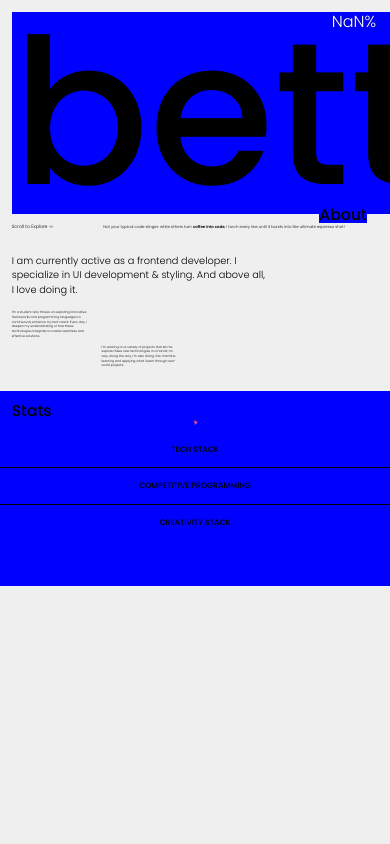
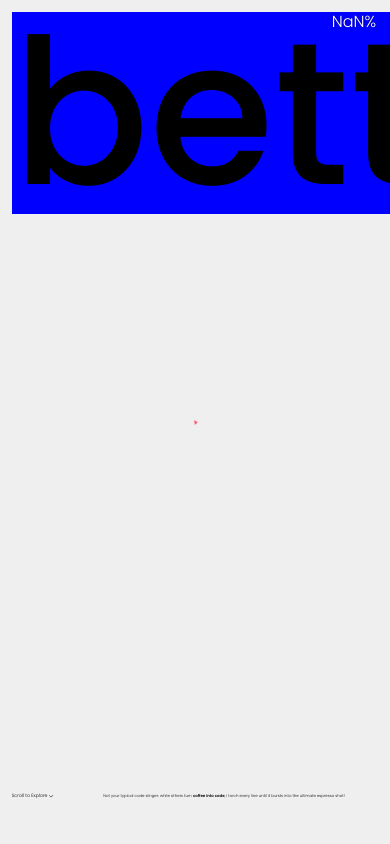
Before and after one commit to Omc12/Portfolio-V2, a React (Vite) app: page / in a window 390 px wide. Shown: the top 844 px of the page. Built offline with nearby package versions, Linux system fonts and the light colour scheme; a web font is replaced by a local one.

Commit message:
mini update

```diff
--- a/src/components/StatsSection.jsx
+++ b/src/components/StatsSection.jsx
@@ -5,7 +5,7 @@ import { motion } from 'framer-motion';
 import FlowingMenu from './imports/FlowingMenu/FlowingMenu';
 import FallingText from './imports/FallingText/FallingText';
 import CountUp from './imports/Counter/Counter';
-import useMousePosition from './imports/Mask/useMousePosition'; // Assuming this is in utils folder
+import useMousePosition from './imports/Mask/useMousePosition'; // Adjust path as needed
 
 gsap.registerPlugin(ScrollTrigger);
 
@@ -55,7 +55,14 @@ const StatsSection = () => {
   const contentRef = useRef(null);
   const [isHovered, setIsHovered] = useState(false);
   const { x, y } = useMousePosition();
-  const size = isHovered ? 200 : 0;
+  const size = isHovered ? 17 : 0; // Size in vw units
+  const offsetX = 0;    // No horizontal offset
+  const offsetY = -25;  // Moves mask circle upward (in vh units)
+
+  // Convert mouse position to viewport units with offsets
+  const maskX = (x / window.innerWidth * 100) - (size / 2) + offsetX;
+  const maskY = (y / window.innerHeight * 100) - (size / 2) + offsetY;
+  const maskSize = size;
 
   useEffect(() => {
     const section = sectionRef.current;
@@ -139,8 +146,8 @@ const StatsSection = () => {
             <motion.div
               className="mask"
               animate={{
-                WebkitMaskPosition: `${x - (size / 2)-0}px ${y - (size / 2)-125}px`,
-                WebkitMaskSize: `${size}px`,
+                WebkitMaskPosition: `${maskX}vw ${maskY}vh`, // Using vh for y-axis to move upward
+                WebkitMaskSize: `${maskSize}vw`,
               }}
               transition={{ type: "tween", ease: "backOut", duration: 0.5 }}
               style={{
@@ -149,7 +156,7 @@ const StatsSection = () => {
                 background: "#adff2f",
                 position: "absolute",
                 color: "black",
-                width: "100%", // Match #dsPara width
+                width: "100%",
                 height: "100%",
                 zIndex: 10001,
               }}
@@ -165,9 +172,9 @@ const StatsSection = () => {
                   <CountUp from={0} to={350} separator="," direction="up" duration={1} className="count-up-text" />
                 </span> commits, contributed to <span>
                   <CountUp from={0} to={5} separator="," direction="up" duration={1} className="count-up-text" />
-                </span>+  repositories, boosted my efficiency by <span>
+                </span>+ repositories, boosted my efficiency by <span>
                   <CountUp from={0} to={32} separator="," direction="up" duration={1} className="count-up-text" />
-                </span>%  and took part in <span>
+                </span>% and took part in <span>
                   <CountUp from={0} to={5} separator="," direction="up" duration={1} className="count-up-text" />
                 </span>+ hackathons.
               </p>
--- a/src/components/css/initial.css
+++ b/src/components/css/initial.css
@@ -43,22 +43,24 @@ body {
 /* ===================== */
 /* Section1: Hero Section */
 /* ===================== */
+/* Section1: Hero Section */
 .Section1 {
   display: flex;
-  height: 50.117vw;
+  height: 100vh;
   width: 100vw;
   flex-direction: column;
-  align-items: flex-start;
-  justify-content: flex-start;
+  align-items: center;
+  justify-content: center;
   padding: 3% 3% 0 3%;
   gap: 1%;
   box-sizing: border-box;
+  background-color: #efefef;
 }
 
 .heroTextMain {
   display: flex;
   flex-direction: column;
-  align-items: flex-start;
+  align-self: flex-start;
   justify-content: center;
   background-color: blue;
 }
@@ -85,7 +87,6 @@ body {
   display: flex;
   justify-content: space-between;
 }
-
 #heroScroll {
   display: flex;
   align-self: center;
@@ -204,17 +205,17 @@ body {
 .Section3 {
   position: relative;
   overflow: hidden;
-  height: 50.117vw;
+  height: 100vh; /* Changed from 50.117vw to 100vh */
   width: 100vw;
   background-color: blue;
 }
 
 #statsHead {
-  margin: 3% 0 0 3%;
+  margin: 3vw 0 0 3vw; /* Adjusted margin to use vh/vw for consistency */
   display: flex;
   align-self: flex-start;
   line-height: 1;
-  font-size: 4vw;
+  font-size: 4vw; /* Kept as vw to maintain responsiveness */
   color: #000;
   font-family: "Poppins", sans-serif;
   font-weight: 500;
@@ -226,10 +227,11 @@ body {
   display: flex;
   flex-direction: row;
   width: fit-content;
-  min-width: 200vw;
+  min-width: 200vw; /* Kept for horizontal scroll */
   padding: 0;
   box-sizing: border-box;
   gap: 0vw;
+  height: 80vh;
 }
 
 .Section3 .FlowingMenu {
@@ -241,13 +243,12 @@ body {
 
 .flowingContainer {
   display: flex;
-  height: 35vw;
+  height: 100%; /* Fill the height of horizontalContent */
   width: 100vw;
   flex-direction: column;
-  align-items: center;
-  justify-content: center;
+  align-items: center; /* Center children horizontally */
+  justify-content: center; /* Center children vertically */
   box-sizing: border-box;
-  gap: 3vw;
 }
 
 .DescriptiveStats {
@@ -257,26 +258,26 @@ body {
   align-items: flex-start;
   justify-content: center;
   box-sizing: border-box;
-  margin-top: -1vw;
+  margin-top: -2vh; /* Adjusted to vh */
 }
 
 /* Ensure the mask div aligns with dsPara */
 .DescriptiveStatsSub {
   width: 100%;
-  height: 75%;
-  position: relative; /* Add this to position the mask relative to this container */
+  height: 75%; /* Still relative to parent */
+  position: relative;
 }
 
 #dsPara {
   line-height: 1.5;
-  font-size: 2.5vw;
+  font-size: 2.5vw; /* Kept as vw for horizontal scaling */
   color: #000;
   font-family: "Poppins", sans-serif;
   font-weight: 300;
   font-style: normal;
   width: 70%;
-  position: relative; /* Ensure it stays in the flow */
-  margin-top: 5vw;
+  position: relative;
+  margin-top: 5vh; /* Changed to vh */
   padding-left: 5vw;
 }
 
@@ -292,8 +293,8 @@ body {
 
 /* Style the mask paragraph to match dsPara */
 .mask p#dsPara {
-  margin: 5vw 0 0 0; /* Remove default margin to align perfectly */
-  padding: 0 0 0 5vw; /* Remove padding if any */
+  margin: 5vh 0 0 0; /* Adjusted to vh */
+  padding: 0 0 0 5vw;
 }
 
 /* ===================== */
--- a/src/components/imports/FallingText/FallingText.jsx
+++ b/src/components/imports/FallingText/FallingText.jsx
@@ -16,31 +16,27 @@ const FallingText = ({
   const canvasContainerRef = useRef(null);
   const [effectStarted, setEffectStarted] = useState(false);
 
-  // Render the static text into word spans. This text preserves layout.
+  // Render static text into word spans
   useEffect(() => {
     if (!staticTextRef.current) return;
     const words = text.split(" ");
     const newHTML = words
       .map((word) => {
-        const isHighlighted = highlightWords.some((hw) =>
-          word.startsWith(hw)
-        );
+        const isHighlighted = highlightWords.some((hw) => word.startsWith(hw));
         return `<span class="word ${isHighlighted ? highlightClass : ""}">${word}</span>`;
       })
       .join(" ");
     staticTextRef.current.innerHTML = newHTML;
   }, [text, highlightWords, highlightClass]);
 
-  // Trigger the falling effect 500ms after the container enters the viewport.
+  // Trigger falling effect when in viewport
   useEffect(() => {
     if (!containerRef.current) return;
 
     const checkAndStart = () => {
       const rect = containerRef.current.getBoundingClientRect();
       if (rect.top < window.innerHeight && rect.bottom > 0) {
-        setTimeout(() => {
-          setEffectStarted(true);
-        }, 500);
+        setTimeout(() => setEffectStarted(true), 500);
         return true;
       }
       return false;
@@ -51,9 +47,7 @@ const FallingText = ({
     const observer = new IntersectionObserver(
       ([entry]) => {
         if (entry.isIntersecting) {
-          setTimeout(() => {
-            setEffectStarted(true);
-          }, 500);
+          setTimeout(() => setEffectStarted(true), 500);
           observer.disconnect();
         }
       },
@@ -63,26 +57,16 @@ const FallingText = ({
     return () => observer.disconnect();
   }, []);
 
-  // When the effect starts, clone the static text into an overlay for simulation.
+  // Physics simulation
   useEffect(() => {
-    if (!effectStarted) return;
-    if (
-      !staticTextRef.current ||
-      !canvasContainerRef.current ||
-      !containerRef.current
-    )
-      return;
+    if (!effectStarted || !staticTextRef.current || !canvasContainerRef.current || !containerRef.current) return;
 
-    // Hide the static text (but keep its space)
     staticTextRef.current.style.visibility = "hidden";
 
-    // Create a simulation layer by cloning the static text's HTML.
     const simulationContainer = document.createElement("div");
     simulationContainer.innerHTML = staticTextRef.current.innerHTML;
-    // Append it to the canvas container (which is absolutely positioned over the static text).
     canvasContainerRef.current.appendChild(simulationContainer);
 
-    // Select all word elements from the simulation layer.
     const wordSpans = simulationContainer.querySelectorAll(".word");
     const containerRect = containerRef.current.getBoundingClientRect();
 
@@ -94,7 +78,6 @@ const FallingText = ({
     const engine = Engine.create();
     engine.world.gravity.y = gravity;
 
-    // Create a renderer for debugging (if wireframes is enabled).
     const render = Render.create({
       element: canvasContainerRef.current,
       engine,
@@ -106,17 +89,17 @@ const FallingText = ({
       },
     });
 
-    // Create invisible boundaries.
+    // Boundaries: Floor at the bottom of the container
     const boundaryOptions = { isStatic: true, render: { fillStyle: "transparent" } };
-    const floor = Bodies.rectangle(width / 2, height + 25, width, 50, boundaryOptions);
+    const floorHeight = 50; // Thickness of the floor
+    const floor = Bodies.rectangle(width / 2, height - floorHeight / 2, width, floorHeight, boundaryOptions);
     const leftWall = Bodies.rectangle(-25, height / 2, 50, height, boundaryOptions);
     const rightWall = Bodies.rectangle(width + 25, height / 2, 50, height, boundaryOptions);
     const ceiling = Bodies.rectangle(width / 2, -25, width, 50, boundaryOptions);
 
-    // Create a Matter.js body for each word element.
+    // Create word bodies
     const wordBodies = Array.from(wordSpans).map((elem) => {
       const rect = elem.getBoundingClientRect();
-      // Calculate position relative to the container.
       const x = rect.left - containerRect.left + rect.width / 2;
       const y = rect.top - containerRect.top + rect.height / 2;
       const body = Bodies.rectangle(x, y, rect.width, rect.height, {
@@ -125,13 +108,11 @@ const FallingText = ({
         frictionAir: 0.01,
         friction: 0.2,
       });
-      // Give a small random initial velocity.
       Matter.Body.setVelocity(body, { x: (Math.random() - 0.5) * 5, y: 0 });
       Matter.Body.setAngularVelocity(body, (Math.random() - 0.5) * 0.05);
       return { elem, body };
     });
 
-    // Set each word element to absolute positioning within the simulation layer.
     wordBodies.forEach(({ elem, body }) => {
       elem.style.position = "absolute";
       elem.style.left = `${body.position.x}px`;
@@ -152,7 +133,6 @@ const FallingText = ({
     Runner.run(runner, engine);
     Render.run(render);
 
-    // Update loop to sync DOM positions with physics bodies.
     const updateLoop = () => {
       wordBodies.forEach(({ body, elem }) => {
         const { x, y } = body.position;
@@ -165,7 +145,6 @@ const FallingText = ({
     };
     updateLoop();
 
-    // Cleanup on unmount.
     return () => {
       Render.stop(render);
       Runner.stop(runner);
@@ -178,14 +157,12 @@ const FallingText = ({
   }, [effectStarted, gravity, backgroundColor, wireframes]);
 
   return (
-    <div ref={containerRef} className="falling-text-container">
-      {/* Static text placeholder (preserves layout) */}
+    <div ref={containerRef} className="falling-text-container" style={{ height: "100%" }}>
       <div
         ref={staticTextRef}
         className="falling-text-target"
         style={{ fontSize, lineHeight: 1.4 }}
       />
-      {/* Simulation overlay container */}
       <div
         ref={canvasContainerRef}
         className="falling-text-canvas"
--- a/src/components/imports/Mask/useMousePosition.jsx
+++ b/src/components/imports/Mask/useMousePosition.jsx
@@ -1,4 +1,3 @@
-// useMousePosition.js
 import { useState, useEffect } from 'react';
 
 const useMousePosition = () => {
```
